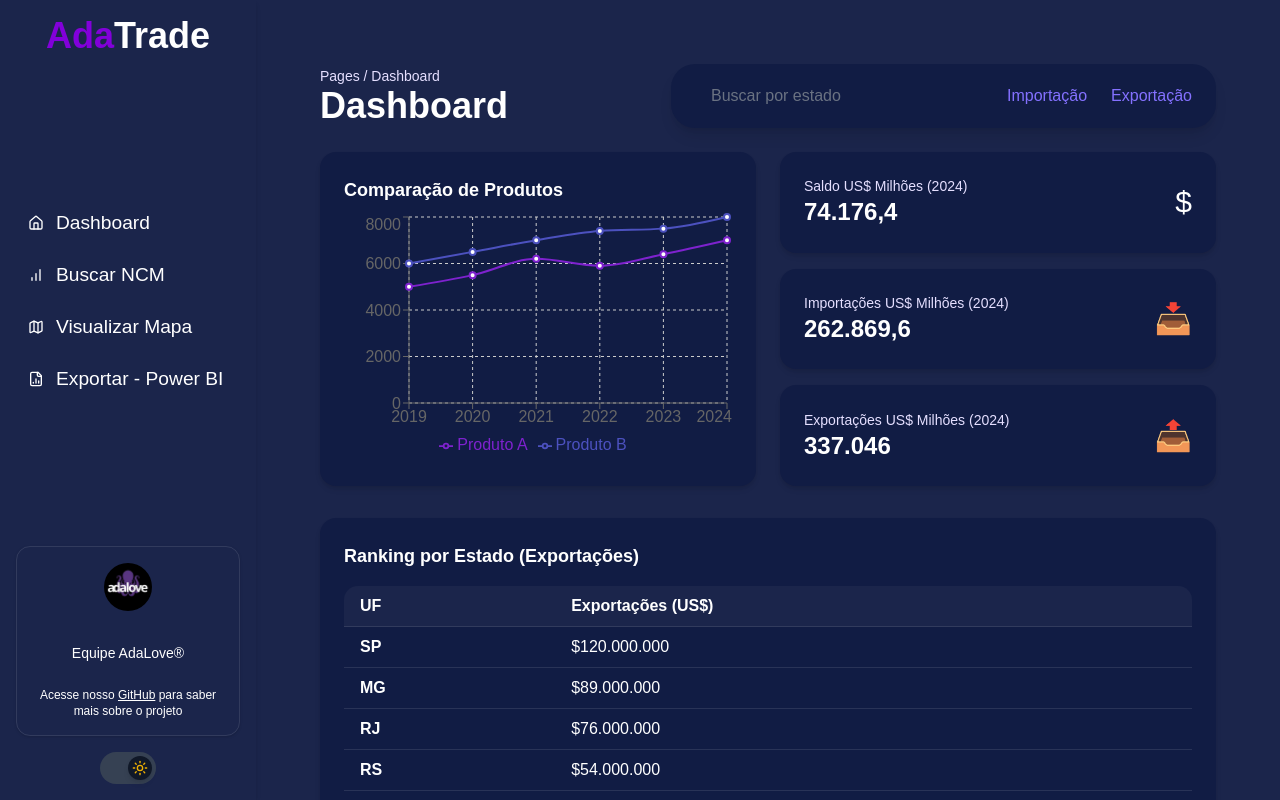
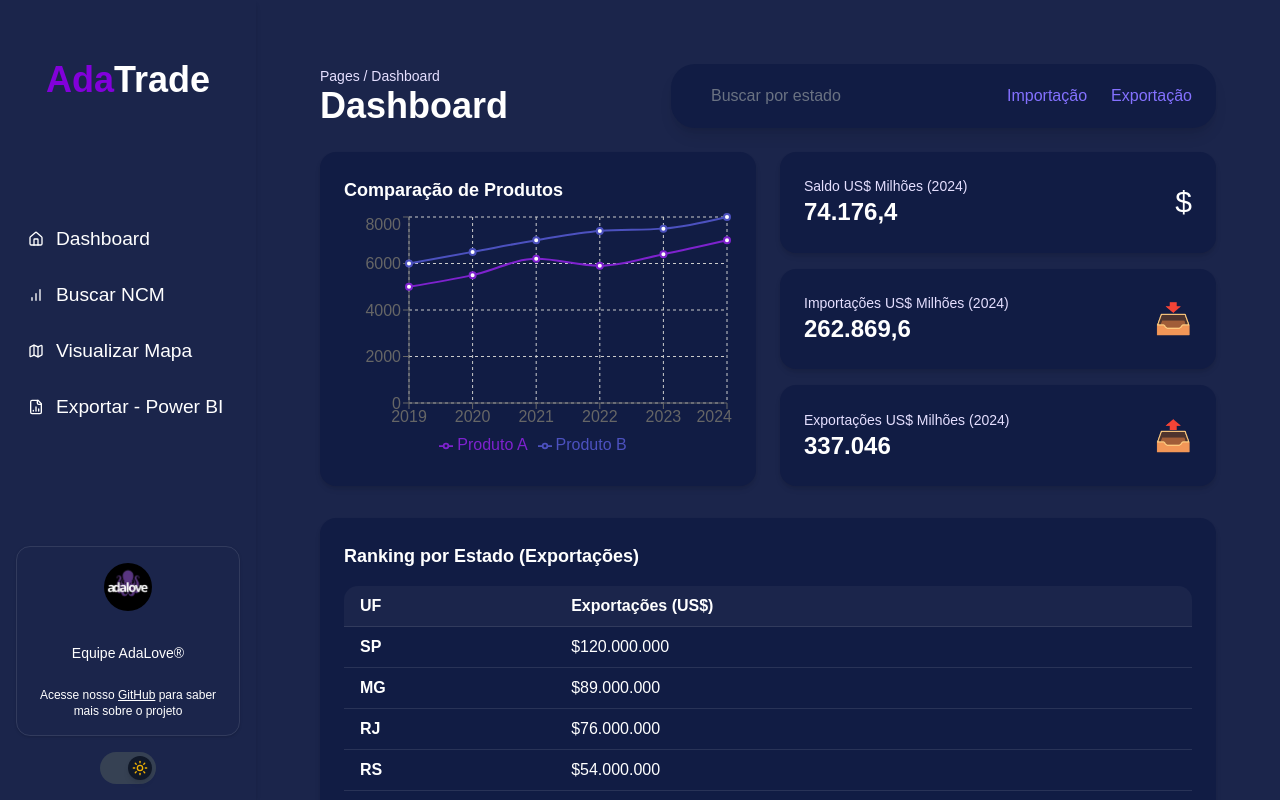
Before and after one commit to equipeAdalove/Front-API-SEMESTRE3, a React (Vite) app: page / in a window 1280 px wide. Built offline with nearby package versions, Linux system fonts and the light colour scheme.

Commit message:
:tada: feat: Ajustando a posição do header

```diff
--- a/src/components/ui/sidebar.tsx
+++ b/src/components/ui/sidebar.tsx
@@ -14,13 +14,13 @@ export default function Sidebar() {
       }}
     >
       {/* Header */}
-      <h1 className="text-4xl font-bold text-purple-700 text-center">
+      <h1 className="mt-11 text-4xl font-bold text-purple-700 text-center">
         Ada<span className="text-gray-900 dark:text-white">Trade</span>
       </h1>
 
       {/* Navigation - Centralizado Verticalmente */}
       <nav className="flex-1 flex flex-col justify-center">
-        <ul className="space-y-4">
+        <ul className="space-y-5">
           <li>
             <Link to="/dashboard">
               <Button
```
